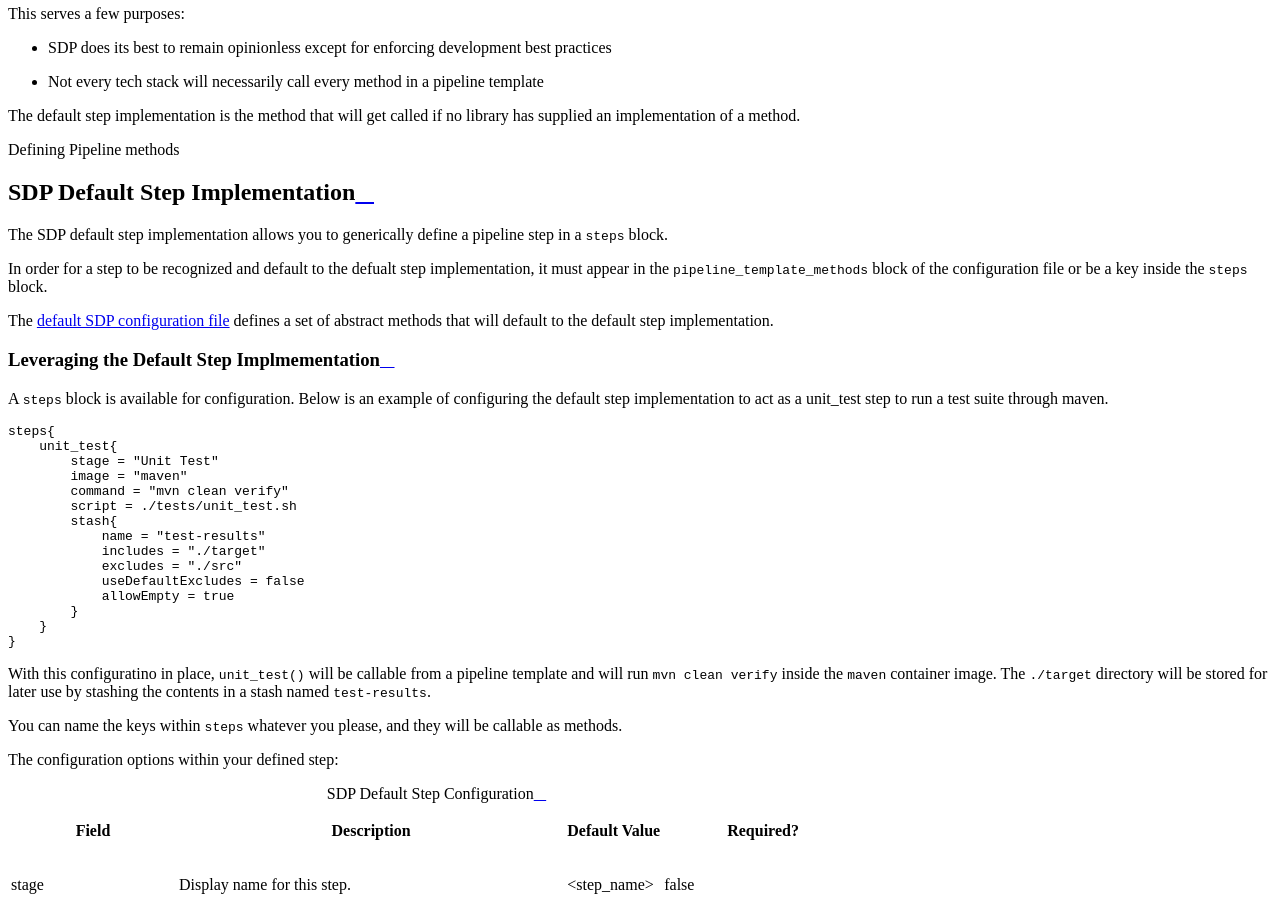
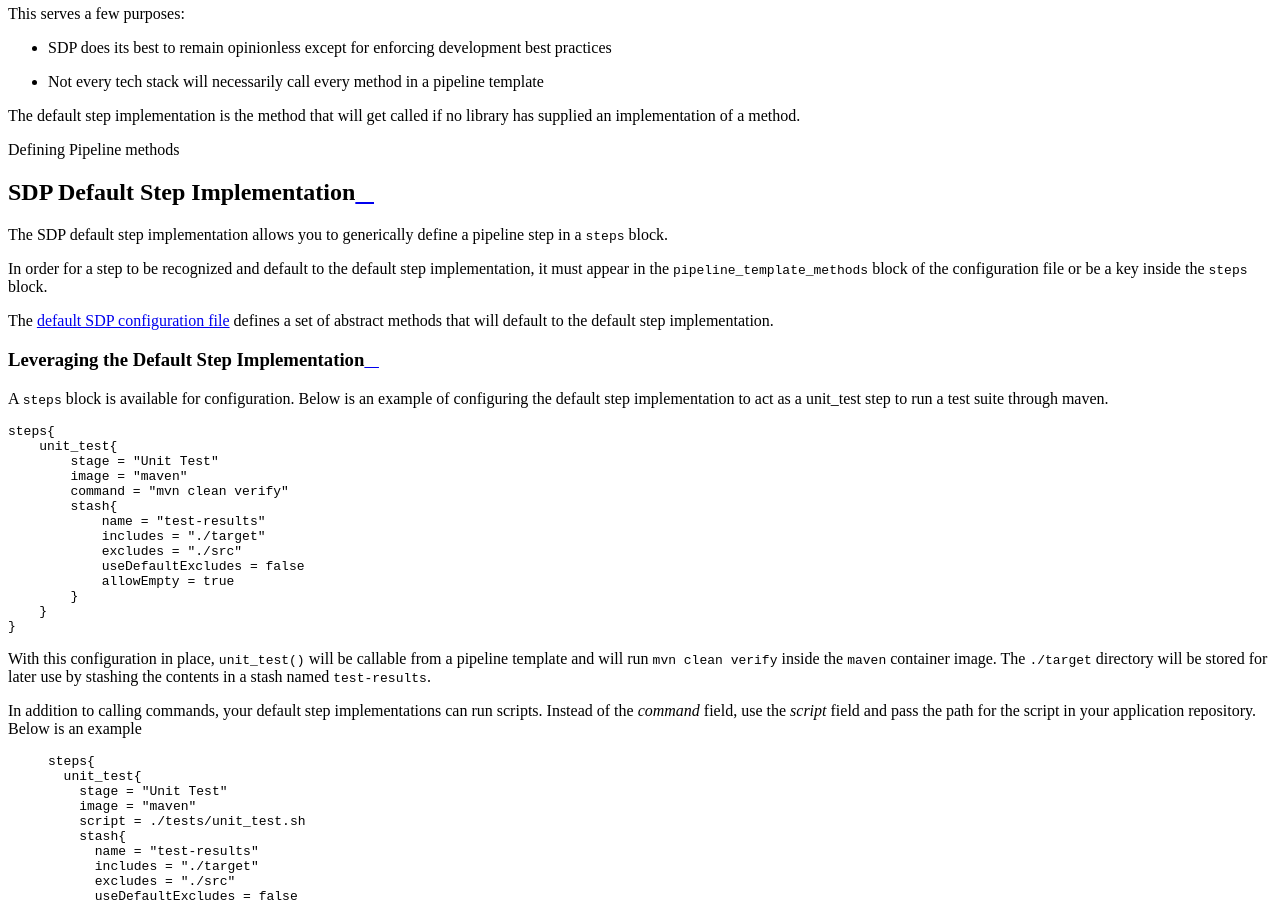
Before and after one commit to boozallen/sdp-pipeline-framework, a Sphinx documentation site: the page built from docs/pages/for-sdp-users/default-step-implementation.rst, in a window 1280 px wide and 900 px high, scrolled down 647 px. Built offline with Sphinx 7.4.7 and the Read the Docs theme 2.0.0, drawn with Linux system fonts in a browser that asks for light colours.

Commit message:
initial commit

```diff
--- a/docs/pages/for-sdp-users/default-step-implementation.rst
+++ b/docs/pages/for-sdp-users/default-step-implementation.rst
@@ -26,14 +26,14 @@ SDP Default Step Implementation
 The SDP default step implementation allows you to generically define a pipeline step
 in a ``steps`` block.
 
-In order for a step to be recognized and default to the defualt step implementation, it
+In order for a step to be recognized and default to the default step implementation, it
 must appear in the ``pipeline_template_methods`` block of the configuration file or be a
 key inside the ``steps`` block.
 
 The `default SDP configuration file`_ defines a set of abstract methods that will default to
 the default step implementation.
 
-Leveraging the Default Step Implmementation
+Leveraging the Default Step Implementation
 *******************************************
 
 A ``steps`` block is available for configuration.  Below is an example of configuring the
@@ -57,9 +56,31 @@ default step implementation to act as a unit_test step to run a test suite throu
         }
     }
 
-With this configuratino in place, ``unit_test()`` will be callable from a pipeline template and will
+With this configuration in place, ``unit_test()`` will be callable from a pipeline template and will
 run ``mvn clean verify`` inside the ``maven`` container image.  The ``./target`` directory will be
 stored for later use by stashing the contents in a stash named ``test-results``.
+
+In addition to calling commands, your default step implementations can run scripts. Instead of the
+`command` field, use the `script` field and pass the path for the script in your application
+repository. Below is an example
+
+ .. code:: groovy
+
+    steps{
+      unit_test{
+        stage = "Unit Test"
+        image = "maven"
+        script = ./tests/unit_test.sh
+        stash{
+          name = "test-results"
+          includes = "./target"
+          excludes = "./src"
+          useDefaultExcludes = false
+          allowEmpty = true
+        }
+      }
+    }
+
 
 You can name the keys within ``steps`` whatever you please, and they will be callable as methods.
 
--- a/docs/pages/getting-started/configure_sdp.rst
+++ b/docs/pages/getting-started/configure_sdp.rst
@@ -58,7 +58,7 @@ To simplify tool management, all of the tools used by SDP are built into contain
     sdp_image_repository = "https://docker-registry.default.svc:5000"
     sdp_image_repository_credential = "sdp-jenkins-docker-registry"
 
-    application_image_repository = "https://docker-registry.default.svc:5000/demo"
+    application_image_repository = "docker-registry.default.svc:5000/demo"
     application_image_repository_credential = "sdp-jenkins-docker-registry"
 
     libraries{
--- a/docs/pages/getting-started/create_org_pipeline.rst
+++ b/docs/pages/getting-started/create_org_pipeline.rst
@@ -11,7 +11,7 @@ The branching strategy we'll define will:
   * build a container image
   * do static code quality analysis
 
-* Pull requests from a feature branch to master will:
+* For each pull requests from a feature branch to master:
 
   * build the container image
   * do static code quality analysis
@@ -20,7 +20,7 @@ The branching strategy we'll define will:
   * perform penetration testing
   * perform accessibility compliance scanning
 
-* Merges to master will:
+* For each merge to master:
 
   * deploy to production
 
@@ -45,6 +45,6 @@ To enforce this branching strategy, our Jenkinsfile will look like this:
         deploy_to prod
     }
 
-.. important:: Remember to git push your ``pipeline-configuration`` repository after making the final changes.
+.. important:: Remember to ``git push`` your pipeline-configuration repository after making the final changes.
 
 .. note:: The options available for defining a branching strategy this way can be seen in the :ref:`GitHub Enterpise<GitHub Enterprise Library>` library documentation.
```
Also changed, not shown: other parts of docs/pages/for-sdp-users/default-step-implementation.rst (+0 -1 lines), docs/pages/getting-started/configure_jenkins_in_chart.rst (+11 -8 lines), docs/pages/getting-started/configure_openshift_library.rst (+31 -22 lines), resources/sdp/libraries/openshift/README.rst.
